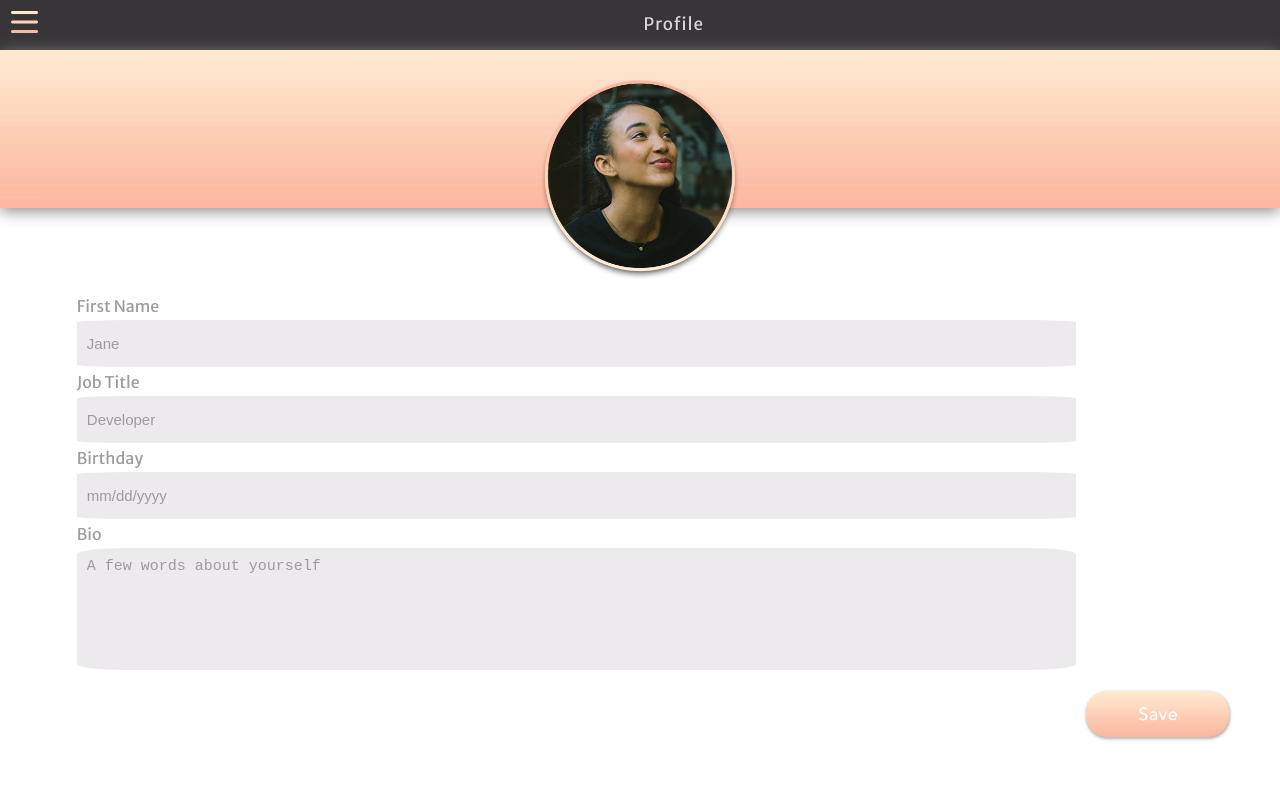
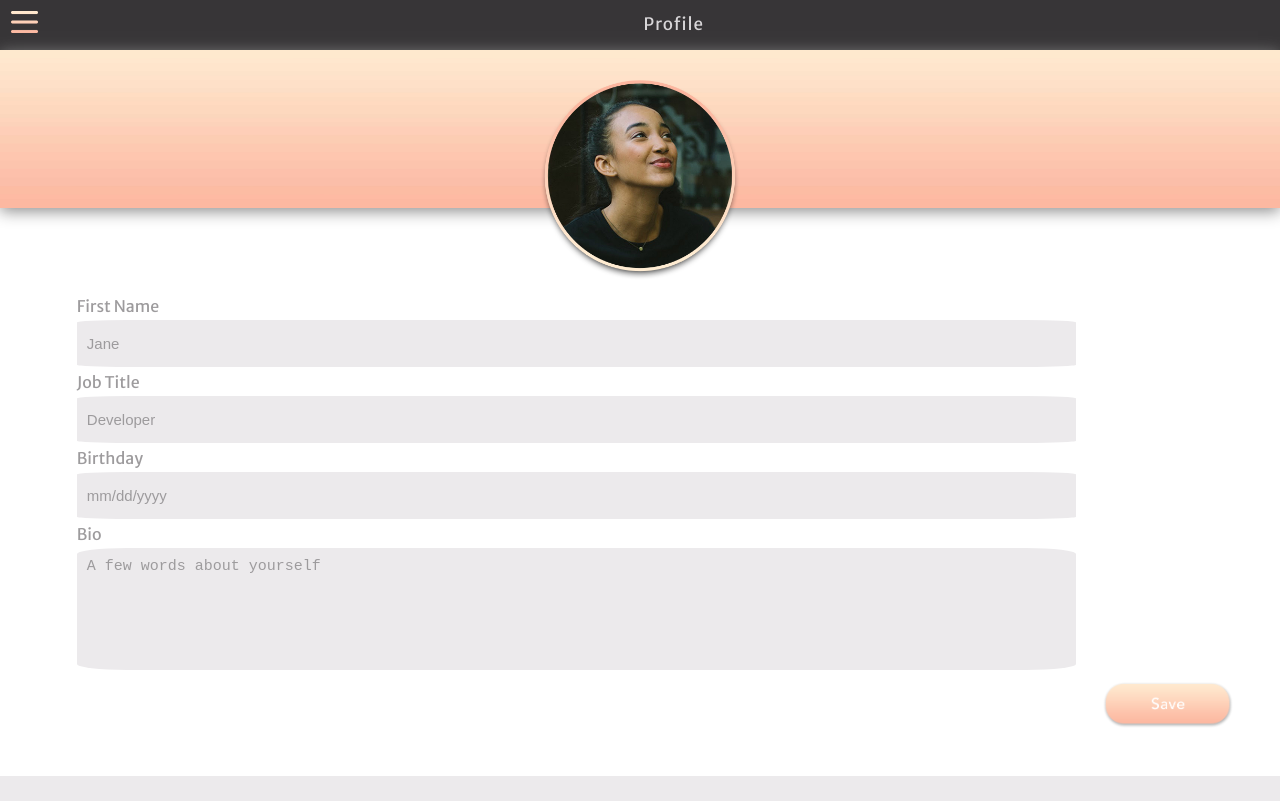
Before and after one commit to mollcano/made-code-challenge, a React (Create React App) app: page / in a window 1280 px wide. Built offline with nearby package versions, Linux system fonts and the light colour scheme.

Commit message:
added footer

```diff
--- a/src/App.css
+++ b/src/App.css
@@ -83,7 +83,14 @@
   margin-right: 5%;
 }
 .submitButton{
-  width: 150px;
+  width: 130px;
   height: 40%;
-  margin-top: 10px;
+  margin-top: 3px;
 }
+.footer{
+  background: rgb(236,234,236);
+  width: 100%;
+  height: 25px;
+  position: absolute;
+  top: 97%;
+}
--- a/src/App.js
+++ b/src/App.js
@@ -4,6 +4,7 @@
 import Nav from './components/Nav';
 import Header from './components/Header';
 import Form from './components/Form';
+import Footer from './components/Footer';
 
 class App extends Component {
   render() {
@@ -12,6 +13,7 @@
         <Nav />
         <Header />
         <Form />
+        <Footer />
       </div>
     );
   }
--- /dev/null
+++ b/src/components/Footer.js
@@ -0,0 +1,12 @@
+import React, { Component } from 'react';
+import '../App.css'
+
+export default class Footer extends Component {
+  render(){
+    return(
+      <div className="footer">
+
+      </div>
+    )
+  }
+}
```
